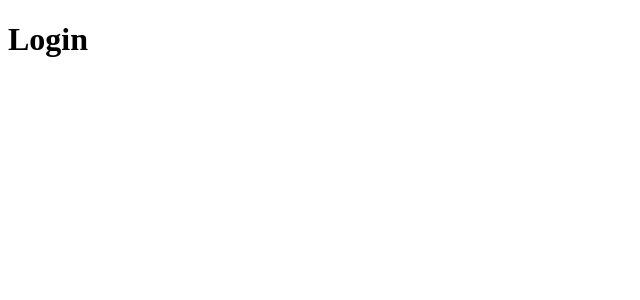
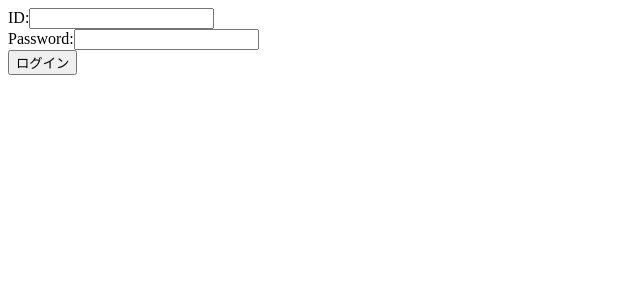
Before and after one commit to yuzuki-aritomo/cognito-front, a Next.js app: page /login in a window 1280 px wide. Shown: the top 300 px of the page, without its empty margins (0-640 px from the left). Built offline with nearby package versions, Linux system fonts and the light colour scheme.

Commit message:
Add login functionality and form in login page

```diff
--- /dev/null
+++ b/src/api/loginApi.ts
@@ -0,0 +1,22 @@
+import axios from "axios";
+import { API_ENDPOINT } from "./config";
+
+type loginData = {
+  id: string;
+  password: string;
+};
+
+export const callLoginApi = async (formData: loginData) => {
+  try {
+    const response = await axios.post(`${API_ENDPOINT}/login`, formData);
+    console.log("Response:", response.data);
+    if (response.data.token.access_token === undefined) {
+      throw new Error("Access token is not found");
+    }
+    localStorage.setItem("access_token", response.data.token.access_token);
+    localStorage.setItem("refresh_token", response.data.token.refresh_token);
+  } catch (error) {
+    console.error("Error:", error);
+    throw error;
+  }
+};
--- a/src/pages/login/index.tsx
+++ b/src/pages/login/index.tsx
@@ -1,7 +1,39 @@
+import { callLoginApi } from "@/api/loginApi";
+import { useRouter } from "next/router";
+import { useState } from "react";
+
 const Page = () => {
+  const [id, setId] = useState("");
+  const [password, setPassword] = useState("");
+  const router = useRouter();
+
+  const handleSubmit = async (e: { preventDefault: () => void }) => {
+    e.preventDefault();
+    await callLoginApi({ id, password });
+    // router.push("/home");
+  };
+
   return (
     <div>
-      <h1>Login</h1>
+      <form onSubmit={handleSubmit}>
+        <div>
+          <label>ID:</label>
+          <input
+            type="text"
+            value={id}
+            onChange={(e) => setId(e.target.value)}
+          />
+        </div>
+        <div>
+          <label>Password:</label>
+          <input
+            type="password"
+            value={password}
+            onChange={(e) => setPassword(e.target.value)}
+          />
+        </div>
+        <button type="submit">ログイン</button>
+      </form>
     </div>
   );
 };
```
